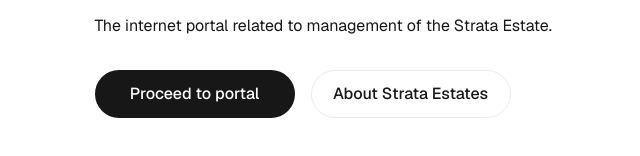
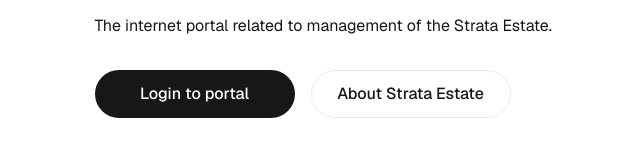
Before and after one commit to wandom-boi/info1111-strata-portal, a Next.js app: page / in a window 1280 px wide. Shown: the part 422-578 px from the top of the page, without its empty margins (111-751 px from the left). Built offline with nearby package versions, Linux system fonts and the light colour scheme.

Commit message:
Update page.tsx

```diff
--- a/app/page.tsx
+++ b/app/page.tsx
@@ -20,7 +20,7 @@ export default function Home() {
             target="_blank"
             rel="noopener noreferrer"
           >
-            Proceed to portal
+            Login to portal
           </a>
           <a
             className="rounded-full border border-solid border-black/[.08] dark:border-white/[.145] transition-colors flex items-center justify-center hover:bg-[#f2f2f2] dark:hover:bg-[#1a1a1a] hover:border-transparent font-medium text-sm sm:text-base h-10 sm:h-12 px-4 sm:px-5 w-full sm:w-auto md:w-[200px]"
@@ -28,7 +28,7 @@ export default function Home() {
             target="_blank"
             rel="noopener noreferrer"
           >
-            About Strata Estates
+            About Strata Estate
           </a>
         </div>
       </main>
```
